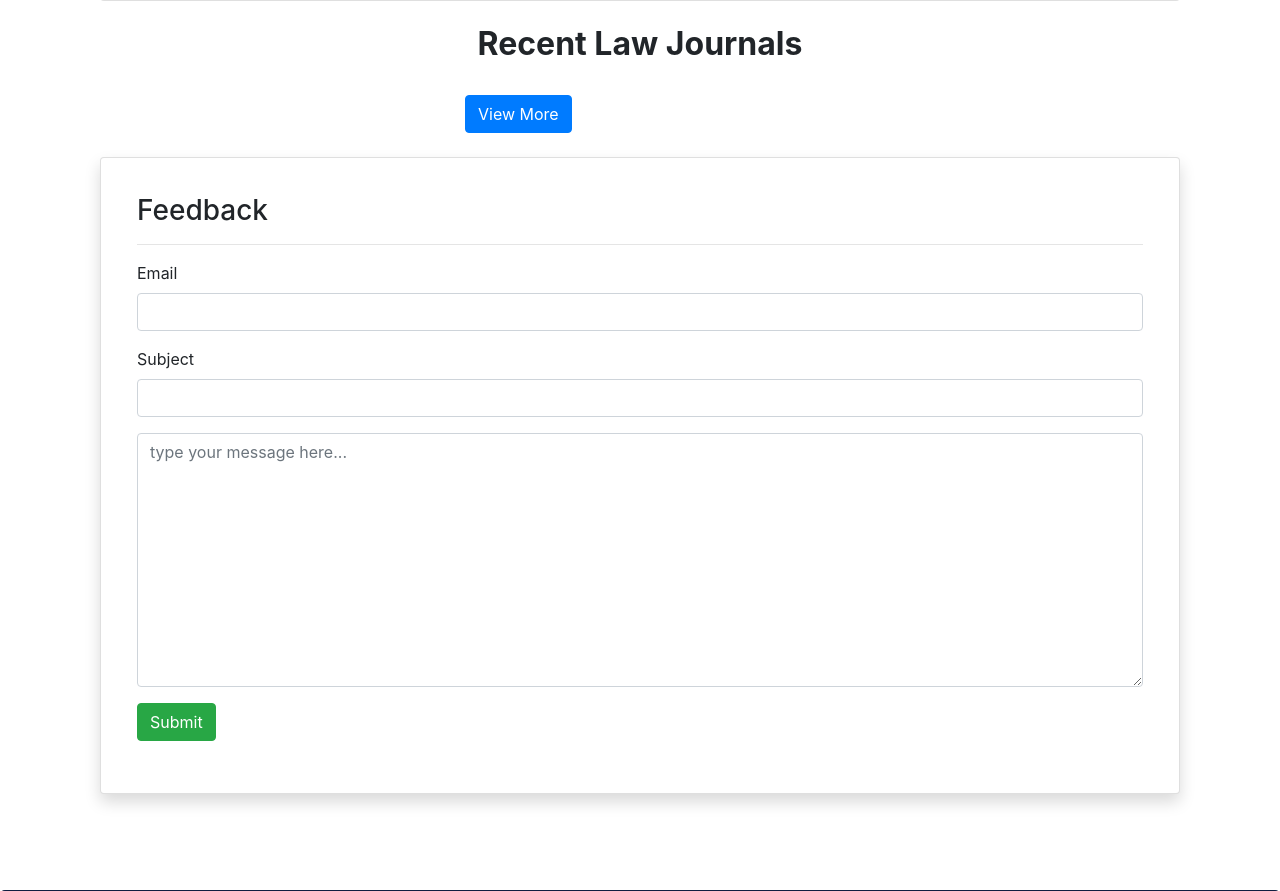
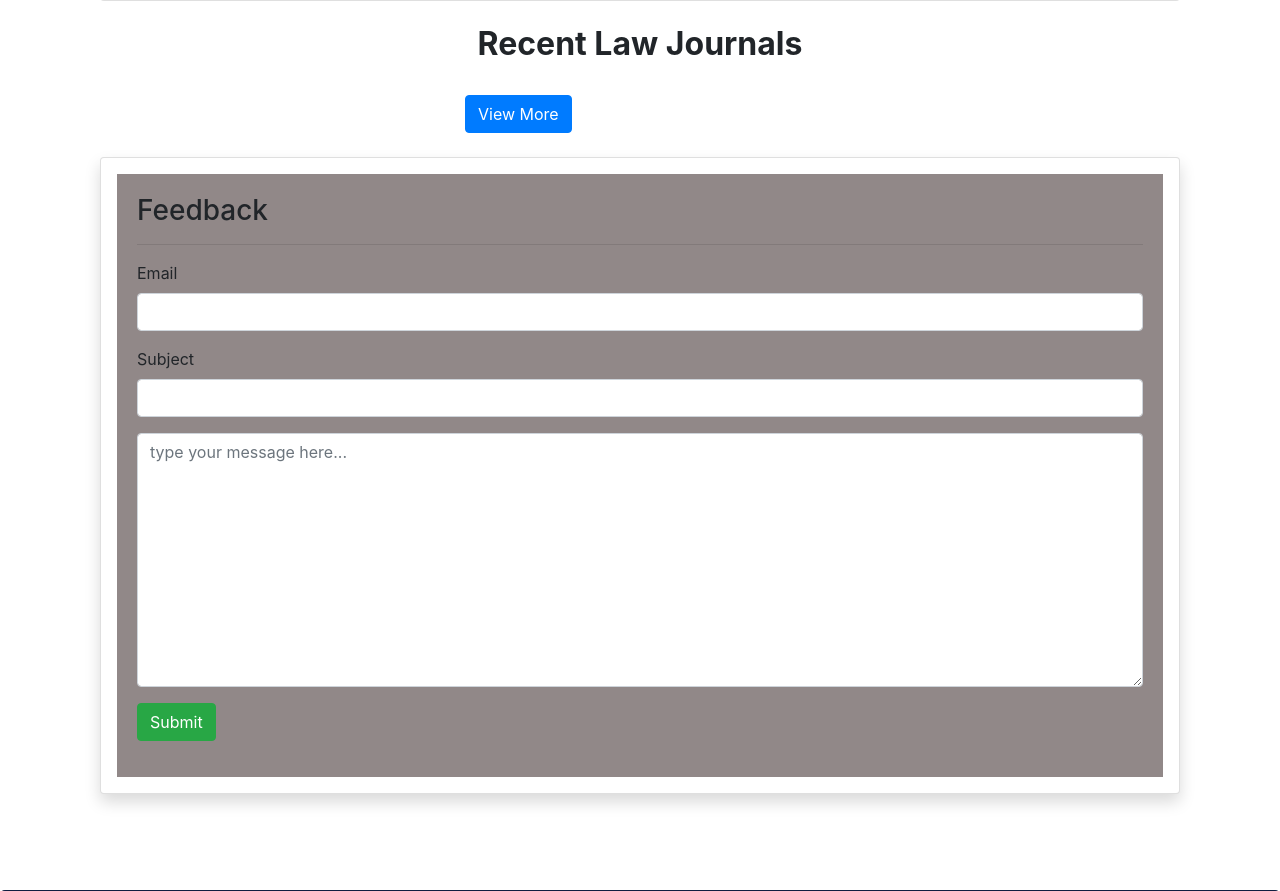
Before and after one commit to Parasmani300/cosmojuris, a Flask app: page / in a window 1280 px wide; the page is wider, and only the part inside the window is pictured. Shown: the part 1298-2189 px from the top of that part. Run offline with Flask 2, Linux system fonts and the light colour scheme; data that the repository does not hold is empty; some libraries are stand-ins or nearby versions.

Commit message:
bgcolor form

```diff
--- a/application/templates/index.html
+++ b/application/templates/index.html
@@ -78,7 +78,7 @@
     <!-- Feedback Form -->
     <div class="container">
         <div class="card shadow p-3 mb-5 bg-white rounded">
-            <div class="card-body">
+            <div class="card-body" style="background-color: #918888;">
                 <h3 class="card-title">Feedback</h3>
                 <hr>
                 <form action="" method="POST">
```
